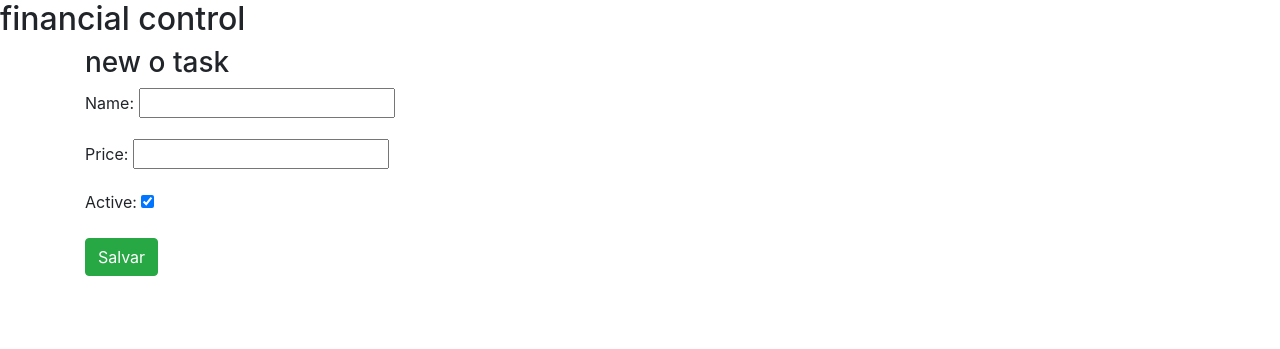
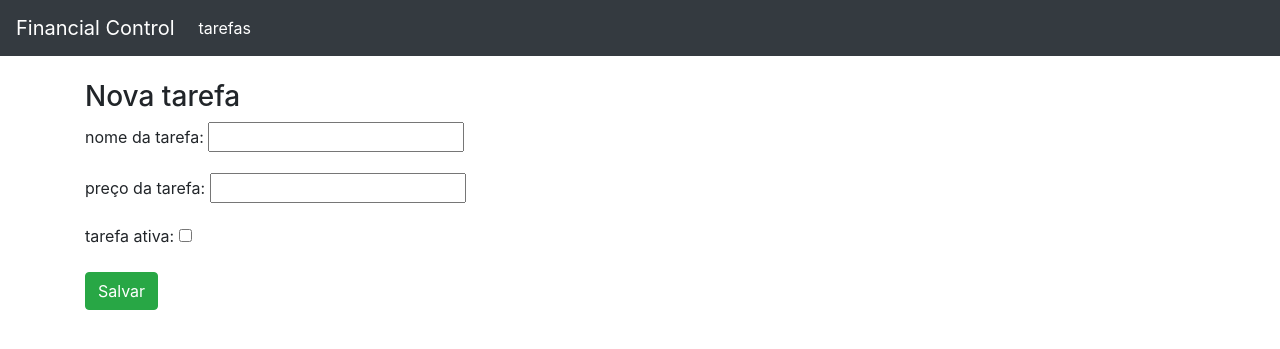
Before and after one commit to pacman2020/financial-control, a Django app: page /task/new/ in a window 1280 px wide. Shown: the top 349 px of the page. Run offline with Django 3.2, Linux system fonts and the light colour scheme.

Commit message:
form validation

```diff
--- a/task/forms.py
+++ b/task/forms.py
@@ -4,6 +4,9 @@ from django.forms import fields
 from .models import Task
 
 class Taskform(forms.ModelForm):
+    name = forms.CharField(label='nome da tarefa', max_length=100, required=True)
+    price = forms.DecimalField(label='preço da tarefa', required=True)
+    active = forms.BooleanField(label='tarefa ativa' ,required=True)
     class Meta:
         model = Task
         fields = ('name','price','active',)
--- a/task/templates/task/list_task.html
+++ b/task/templates/task/list_task.html
@@ -3,6 +3,8 @@
 {% block title %} tasks {% endblock %}
 
 {% block content %}
+<div class="mt-4">
+
   <div class="ml-3">
     <a class="btn btn-success" href="{% url 'new_task' %}">novo serviço</a>
   </div>
@@ -38,4 +40,6 @@
     </span>
   </div>
 
+</div>
+
 {% endblock %}
--- a/task/templates/task/new_task.html
+++ b/task/templates/task/new_task.html
@@ -3,11 +3,12 @@
 {% block title %} new task {% endblock %}
 
 {% block content %}
-<div>
-    <h3>new o task</h2>
-        <form action="" method="post">{% csrf_token %}
+<div class="mt-4">
+    <h3>Nova tarefa</h2>
+
+        <form  method="post" >{% csrf_token %}
             {{ form.as_p }}
             <button class="btn btn-success" type="submit">Salvar</button>
-        </form>
+          </form>
 </div>
 {% endblock %}
--- a/templates/base.html
+++ b/templates/base.html
@@ -8,7 +8,20 @@
 </head>
 <body>
     <header>
-        <h2>financial control</h2>
+        <nav class="navbar navbar-expand-lg navbar-dark bg-dark">
+            <a class="navbar-brand" href="#">Financial Control</a>
+            <button class="navbar-toggler" type="button" data-toggle="collapse" data-target="#navbarSupportedContent" aria-controls="navbarSupportedContent" aria-expanded="false" aria-label="Toggle navigation">
+              <span class="navbar-toggler-icon"></span>
+            </button>
+
+            <div class="collapse navbar-collapse" id="navbarSupportedContent">
+              <ul class="navbar-nav mr-auto">
+                <li class="nav-item active">
+                  <a class="nav-link" href="{% url 'tasks' %}">tarefas</a>
+                </li>
+              </ul>
+            </div>
+          </nav>
     </header>
     <main class="container" >
         {% block content %}{% endblock %}
```
Lines whose indentation alone changed are shown as unchanged.
